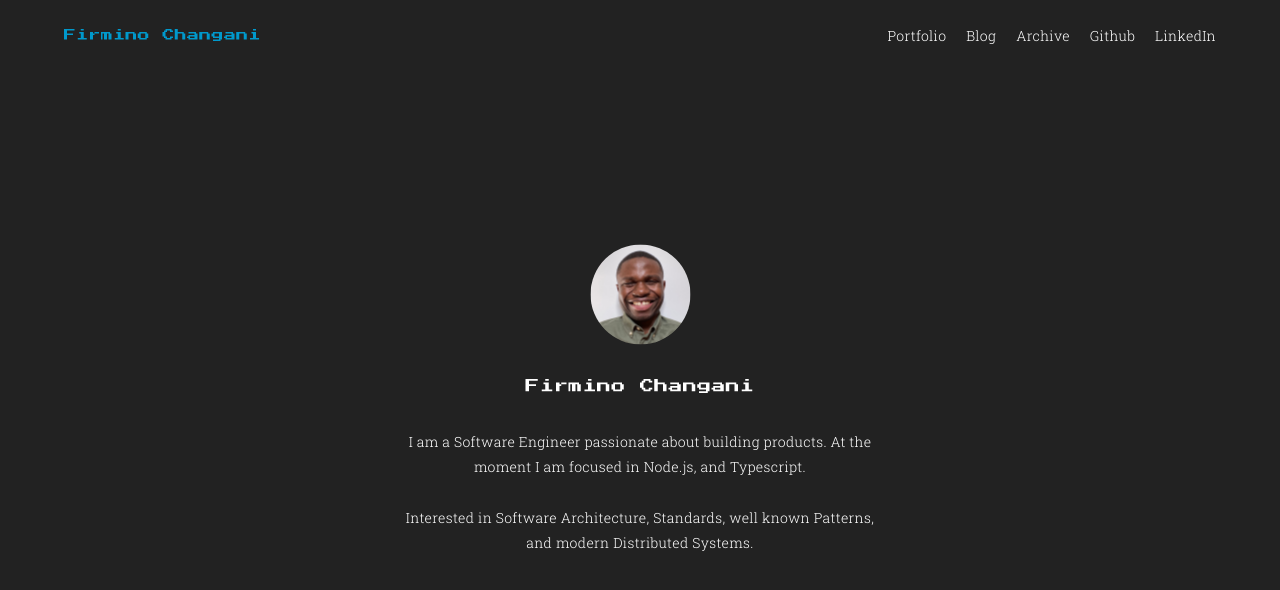
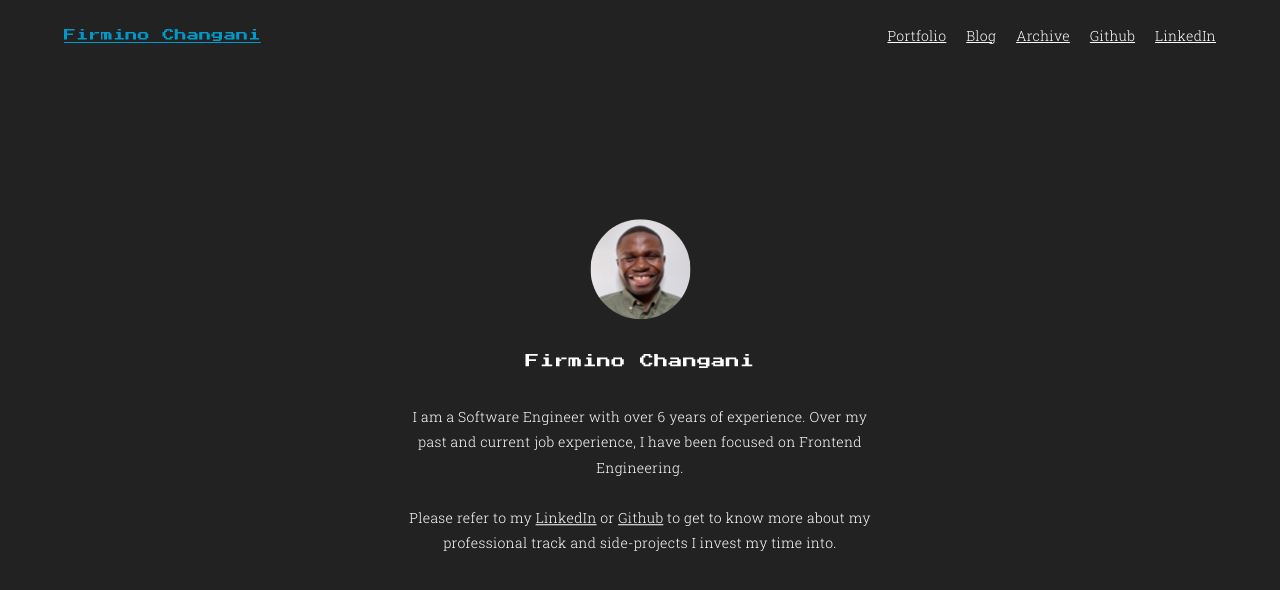
Before and after one commit to flowck/firmino.work, a Vue app: page / in a window 1280 px wide. Shown: the top 590 px of the page. Built offline with nearby package versions, Linux system fonts and the light colour scheme; what vue-disqus would draw is missing.

Commit message:
chore: update about me and links formatting

```diff
--- a/src/assets/styles/main.scss
+++ b/src/assets/styles/main.scss
@@ -18,8 +18,12 @@ body {
 
 a {
   color: $color-white;
-  text-decoration: none;
+  text-decoration: underline;
   transition: color 0.5s;
+
+  &:hover {
+    color: $color-highlight;
+  }
 }
 
 p {
--- a/src/components/_app-post.vue
+++ b/src/components/_app-post.vue
@@ -64,14 +64,6 @@ export default class PostPreview extends Vue {
 
     .app-post__title {
       margin-bottom: 0;
-    }
-  }
-
-  a {
-    transition: color 0.5s;
-
-    &:hover {
-      color: $color-highlight;
     }
   }
 
--- a/src/views/Home.vue
+++ b/src/views/Home.vue
@@ -5,11 +5,18 @@
       <h1 class="app-me__title">Firmino Changani</h1>
       <div class="app-me__intro">
         <p>
-          I am a Software Engineer passionate about building products. At the moment I am focused in Node.js, and
-          Typescript.
+          I am a Software Engineer with over {{ yearsOfExperience }} years of experience. Over my past and current job
+          experience, I have been focused on Frontend Engineering.
         </p>
         <br />
-        <p>Interested in Software Architecture, Standards, well known Patterns, and modern Distributed Systems.</p>
+        <p>
+          Please refer to my
+          <a href="https://linkedin.com/in/firminochangani">LinkedIn</a>
+          or
+          <a href="https://github.com/flowck">Github</a>
+          to get to know more about my professional track and side-projects I invest my time into.
+        </p>
+        <br />
       </div>
     </article>
   </div>
@@ -33,7 +40,11 @@ import { Vue, Component } from "vue-property-decorator";
     ]
   }
 })
-export default class Home extends Vue {}
+export default class Home extends Vue {
+  get yearsOfExperience(): number | string | Date {
+    return new Date().getFullYear() - 2015;
+  }
+}
 </script>
 
 <style scoped lang="scss">
```
